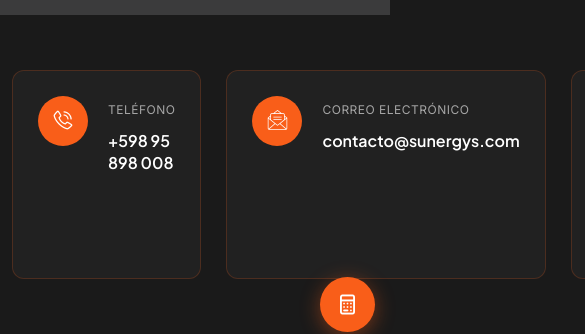
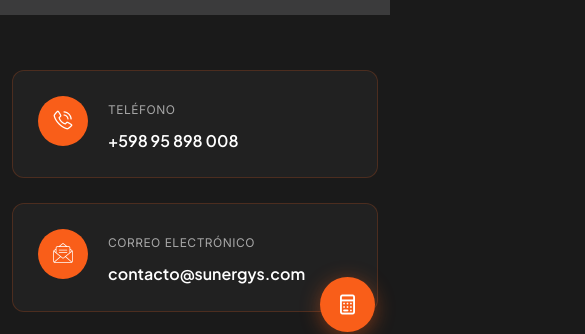
Before and after one commit to FedericaDelCampo01/sunergys, a Next.js app: page /contact in a window 390 px wide. Shown: the part 422-756 px from the top of the page, 585 px wide, since content can reach past the window. Built offline with nearby package versions, Linux system fonts and the light colour scheme; grey boxes are pictures that could not be loaded.

Commit message:
responsive contact

```diff
--- a/components/pages/contacts/contact.jsx
+++ b/components/pages/contacts/contact.jsx
@@ -19,7 +19,7 @@
                         <div className="col-xl-12">
                             <div style={{
                                 display: 'grid',
-                                gridTemplateColumns: 'repeat(4, 1fr)',
+                                gridTemplateColumns: 'repeat(auto-fit, minmax(240px, 1fr))',
                                 gap: '25px',
                                 alignItems: 'stretch'
                             }}>
```
